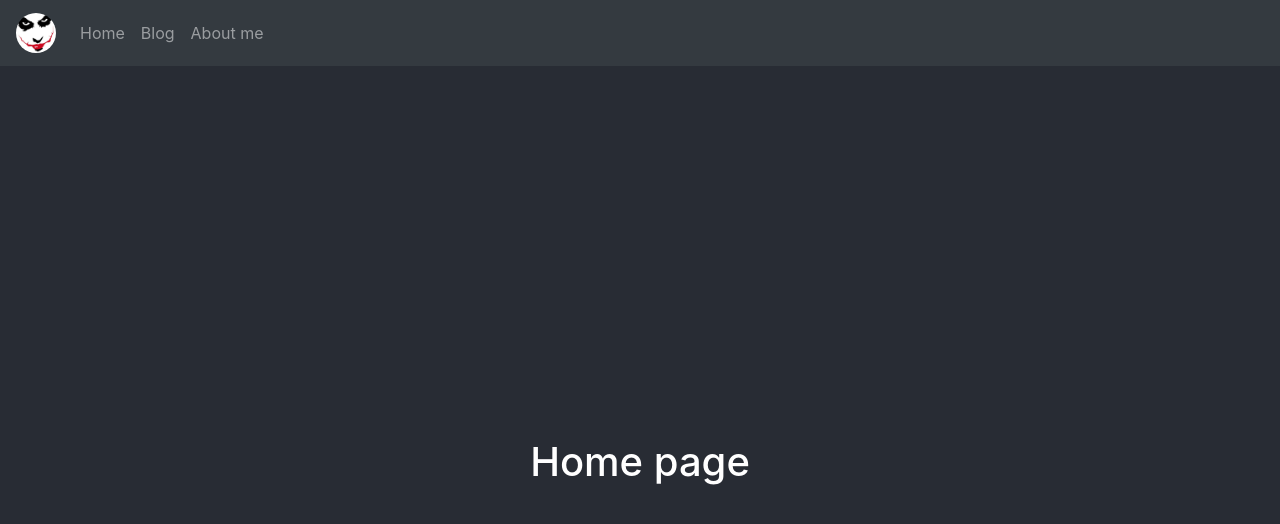
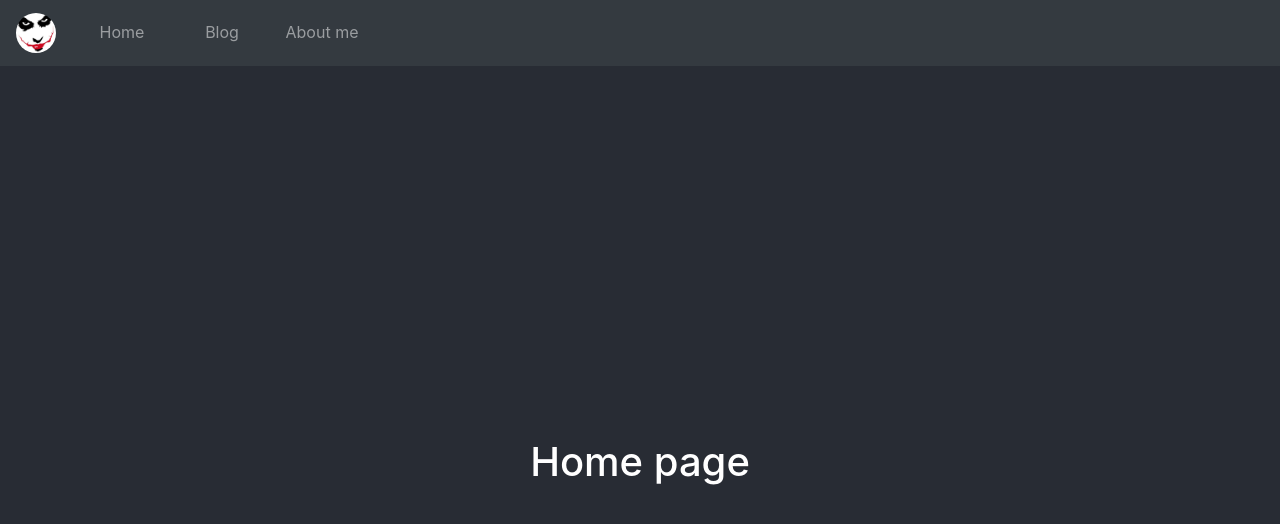
Before and after one commit to saljuama/saljuama.github.io, a React (Create React App) app: page / in a window 1280 px wide. Shown: the top 524 px of the page. Built offline with nearby package versions, Linux system fonts and the light colour scheme.

Commit message:
start playing with the CSS

```diff
--- a/src/app/App.scss
+++ b/src/app/App.scss
@@ -1,7 +1,5 @@
 .App {
+  margin: 0;
+  padding: 0;
   text-align: center;
-
-  .custom-control {
-    padding-left: 0;
-  }
 }
--- a/src/app/navigation/NavigationBar.scss
+++ b/src/app/navigation/NavigationBar.scss
@@ -1,12 +1,22 @@
 .NavigationBar {
   a {
+    box-sizing: border-box;
+    width: 100px;
     display: block;
     padding: .5rem .5rem;
     color: rgba(255,255,255,.5);
+    border-bottom: 2px solid transparent;
 
     &:hover {
       text-decoration: none;
       color: rgba(255,255,255,.75);
+      border-bottom: 2px solid rgba(255,255,255,.75);
+    }
+
+    &.active {
+      font-weight: bold;
+      color: rgba(255,255,255,.75);
+      border-bottom: 4px solid rgba(255,255,255,.75);
     }
   }
 }
--- a/src/index.scss
+++ b/src/index.scss
@@ -1,13 +1,11 @@
 body {
   margin: 0;
   font-family: -apple-system, BlinkMacSystemFont, 'Segoe UI', 'Roboto', 'Oxygen',
-    'Ubuntu', 'Cantarell', 'Fira Sans', 'Droid Sans', 'Helvetica Neue',
-    sans-serif;
+  'Ubuntu', 'Cantarell', 'Fira Sans', 'Droid Sans', 'Helvetica Neue', sans-serif;
   -webkit-font-smoothing: antialiased;
   -moz-osx-font-smoothing: grayscale;
 }
 
 code {
-  font-family: source-code-pro, Menlo, Monaco, Consolas, 'Courier New',
-    monospace;
+  font-family: source-code-pro, Menlo, Monaco, Consolas, 'Courier New', monospace;
 }
```
